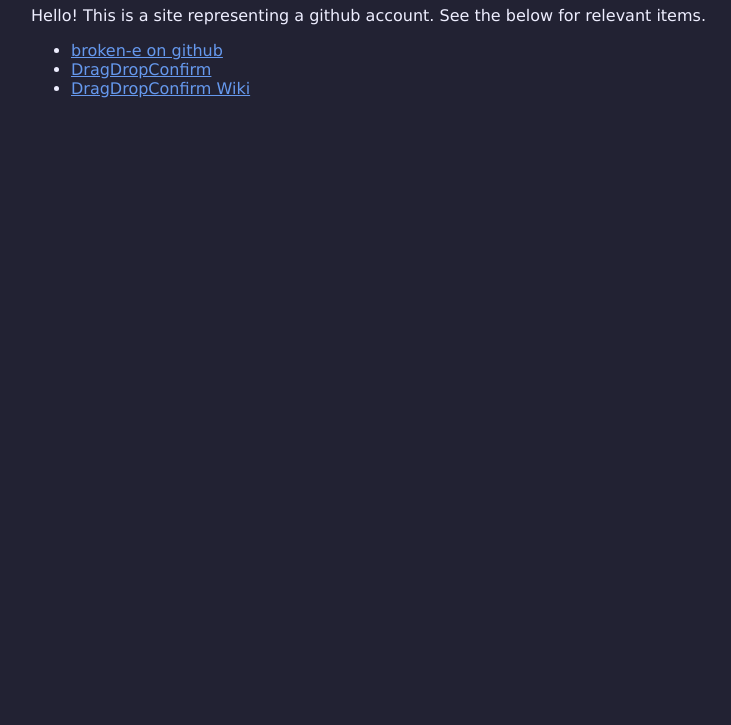
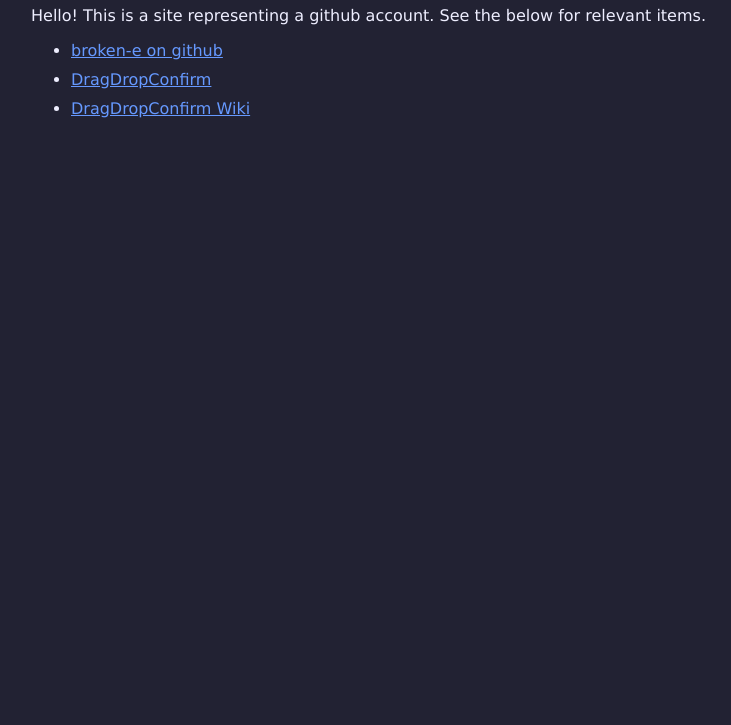
Before and after one commit to broken-e/broken-e.github.io, a plain HTML site: page index.html in a window 1280 px wide. Shown: the part 75-800 px from the top of the page, without its empty margins (209-940 px from the left). Drawn offline with Linux system fonts and the light colour scheme.

Commit message:
added url in readme and updated css

```diff
--- a/index.css
+++ b/index.css
@@ -7,7 +7,14 @@
     max-width: 800px;
 }
 
+li {
+    margin-bottom: 10px;
+}
+
 a, a:link {
-    color: #69E;
+    color: #69F;
 
 }
+a:hover {
+    text-shadow: 0 7px 5px rgba(0,0,0,0.8);
+}
```
Also changed, not shown: 1 other file.
